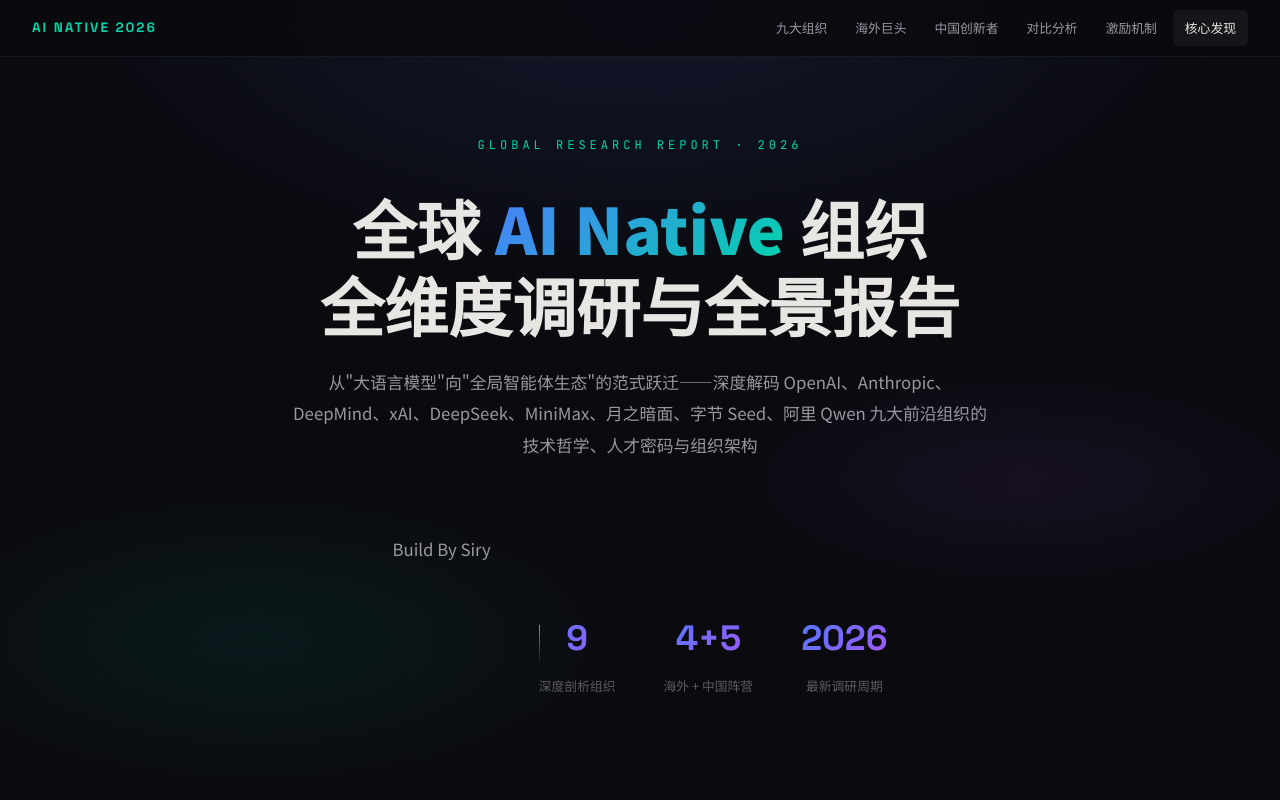
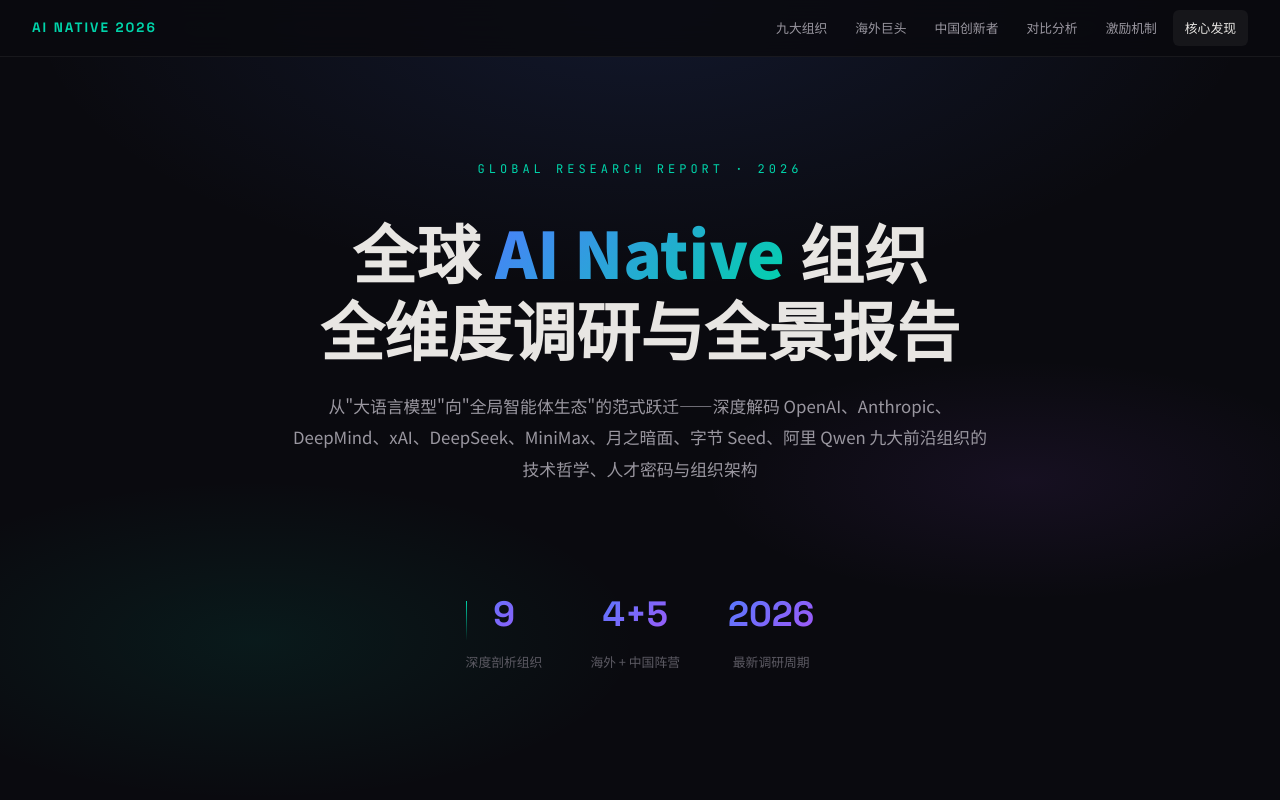
Before and after one commit to siryzhang/Global-Research-Report-AI-Native-Org, a plain HTML site: page index.html in a window 1280 px wide. Shown: the top 800 px of the page. Drawn offline with Linux system fonts and the light colour scheme.

Commit message:
Remove 'Build By Siry' from hero section

```diff
--- a/index.html
+++ b/index.html
@@ -367,8 +367,6 @@
   <h1>全球 <span class="hl">AI Native</span> 组织<br>全维度调研与全景报告</h1>
   <p class="hero-sub">从"大语言模型"向"全局智能体生态"的范式跃迁——深度解码 OpenAI、Anthropic、DeepMind、xAI、DeepSeek、MiniMax、月之暗面、字节 Seed、阿里 Qwen 九大前沿组织的技术哲学、人才密码与组织架构</p>
   <div class="hero-stats">
-  <p class="hero-sub">Build By Siry</p>
-  <div class="hero-stats">
   <div class="hero-stats">
     <div class="hero-stat"><div class="num">9</div><div class="label">深度剖析组织</div></div>
     <div class="hero-stat"><div class="num">4+5</div><div class="label">海外 + 中国阵营</div></div>
```
